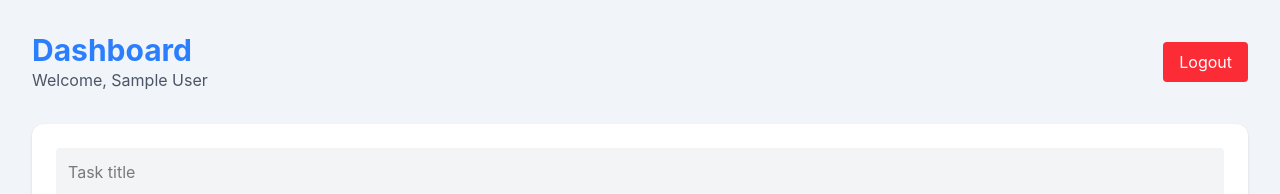
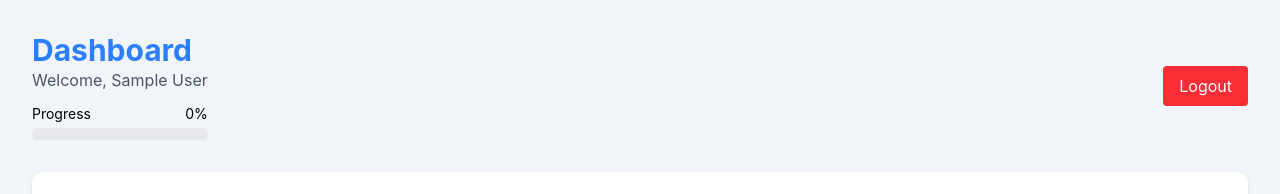
Before and after one commit to rizafrivaldi/Day-19---Task-Management-API-Frontend, a React (Vite) app: page /dashboard in a window 1280 px wide. Shown: the top 194 px of the page. Built offline with nearby package versions, Linux system fonts and the light colour scheme; no server answers; sample sign-in values are in the browser's storage.

Commit message:
add progress

```diff
--- a/src/pages/Dashboard.jsx
+++ b/src/pages/Dashboard.jsx
@@ -173,6 +173,9 @@ function Dashboard() {
     (task) => task.status === "completed",
   ).length;
 
+  const progress =
+    totalTasks > 0 ? Math.round((completedTasks / totalTasks) * 100) : 0;
+
   return (
     <div className="min-h-screen bg-slate-100 p-8">
       <div className="flex justify-between items-center mb-8">
@@ -180,6 +183,18 @@ function Dashboard() {
           <h1 className="text-3xl font-bold text-blue-500">Dashboard</h1>
 
           <p className="text-gray-600">Welcome, {user?.name || user?.email}</p>
+          <div className="mt-3">
+            <div className="flex justify-between text-sm mb-1">
+              <span>Progress</span>
+              <span>{progress}%</span>
+            </div>
+            <div className="w-full bg-gray-200 rounded-full h-3">
+              <div
+                className="bg-green-500 h-3 rounded-full transition-all duration-500"
+                style={{ width: `${progress}%` }}
+              ></div>
+            </div>
+          </div>
         </div>
 
         <button
```
